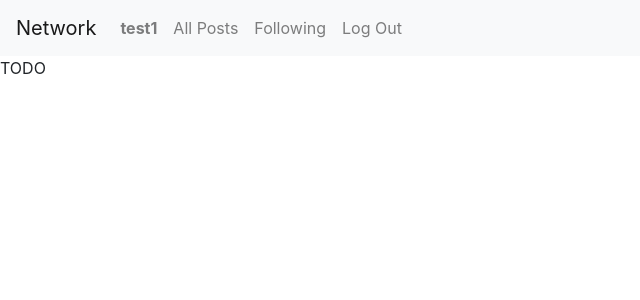
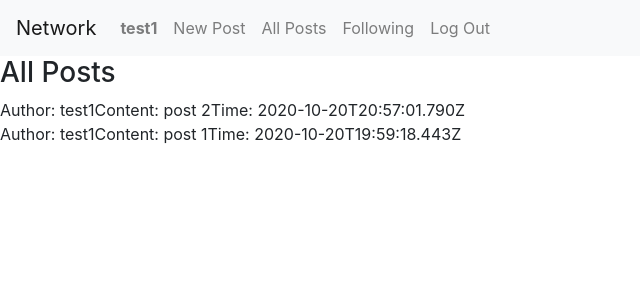
Before and after one commit to nh3223/cs_50_web_programming_with_python, a Django app: page / in a window 1280 px wide. Shown: the top 300 px of the page, without its empty margins (0-640 px from the left). Run offline with Django 3.2, Linux system fonts and the light colour scheme; a user stored in the database is signed in; data comes from the database, SQL or seed files in the repository; both versions use the stored data as it was after the commit; some libraries are stand-ins or nearby versions.

Commit message:
Project_4.  Basic functionality for new posts and showing all posts completed.  Details still to be worked out.

```diff
--- a/2020_version/project4/network/models.py
+++ b/2020_version/project4/network/models.py
@@ -13,7 +13,7 @@ class Post(Model):
     liked_by = ManyToManyField(User, blank=True, related_name='liked_posts')
 
     def serialize_post(self):
-        return serialize('json', Post.objects.all())
+        return {'author': self.author.username, 'content':self.content, 'timestamp': self.timestamp}
 
 class Follow(Model):
     follower = ForeignKey(User, on_delete=CASCADE, related_name='following_users')
--- /dev/null
+++ b/2020_version/project4/network/static/network/network.js
@@ -0,0 +1,77 @@
+document.addEventListener('DOMContentLoaded', function() {
+
+    // Use buttons to toggle between views
+    document.querySelector('#all_posts').addEventListener('click', () => get_posts('all_posts'));
+    document.querySelector('#following').addEventListener('click', () => get_posts('following'));
+    //document.querySelector('#profile').addEventListener('click', () => get_posts('profile'));
+    document.querySelector('#new_post').addEventListener('click', () => compose_post(null));
+    //document.querySelector('#edit_post').addEventListener('click', () => compose_post(post));
+
+    // By default, load all posts
+    get_posts('all_posts');
+  });
+
+  function compose_post(post) {
+    console.log('Enter compose_post_function')
+    // Display Compose Window
+    document.querySelector('#compose_view').style.display = 'block';
+
+    // Display Form
+    document.querySelector('#compose_view').innerHTML = get_post_form(post)
+
+}
+
+function get_posts(posts) {
+
+    // Hide New/Edit Post Form
+    document.querySelector('#compose_view').style.display='none'
+
+    // Show the Posts View Name
+    post_view_names = {'all_posts': 'All Posts', 'following': 'Following'}
+    document.querySelector('#post_view').innerHTML = `<h3>${post_view_names[posts]}</h3>`;
+
+    // Retrieve and show emails
+    fetch('/posts/' + posts)
+    .then(response => response.json())
+    .then(posts => {
+      console.log(posts)
+      let post_details = format_posts(posts)
+      document.querySelector('#post_view').innerHTML += post_details
+    });
+
+}
+
+function get_post_form(post=null) {
+    let button_text = (post) ? 'Edit Post':'Make New Post';
+    console.log(button_text)
+    let placeholder = (post) ? post['content']:'Enter Post'
+    post_form = '<form>'
+    post_form += `<textarea id="post_content" placeholder=${placeholder}></textarea><br>`
+    post_form += `<input type="Submit" id="compose_button" value=${button_text} onclick="make_post(${post})">`;
+    post_form += '</form>'
+    return post_form
+}
+
+function make_post() {
+
+    fetch('/posts', {
+        method: 'POST',
+        body: JSON.stringify({
+          content: document.querySelector('#post_content').value
+        })
+      })
+      .then(response => response.json())
+      .then(get_posts('all_posts'));
+}
+
+function format_posts(posts) {
+    let post_details = ''
+    posts.forEach(post => {
+      console.log(post['author'],post['content'],post['timestamp'])
+      post_details += `<div class="post_detail" style="cursor:pointer;">`
+      post_details += `Author: ${post['author']}<span class="tab">`
+      post_details += `Content: ${post['content']}</span><span class="tab">`
+      post_details += `Time: ${post['timestamp']}</span></div>`
+    });
+    return post_details;
+}
--- a/2020_version/project4/network/templates/network/index.html
+++ b/2020_version/project4/network/templates/network/index.html
@@ -1,5 +1,17 @@
 {% extends "network/layout.html" %}
+{% load static %}
 
 {% block body %}
-    TODO
+
+    <div id="compose_view">
+    </div>
+
+    <div id="post_view">
+    </div>
+
+
 {% endblock %}
+
+{% block script %}
+    <script src="{% static 'network/network.js' %}"></script>
+{% endblock %}
--- a/2020_version/project4/network/templates/network/layout.html
+++ b/2020_version/project4/network/templates/network/layout.html
@@ -6,6 +6,8 @@
         <title>{% block title %}Social Network{% endblock %}</title>
         <link rel="stylesheet" href="https://stackpath.bootstrapcdn.com/bootstrap/4.4.1/css/bootstrap.min.css" integrity="sha384-Vkoo8x4CGsO3+Hhxv8T/Q5PaXtkKtu6ug5TOeNV6gBiFeWPGFN9MuhOf23Q9Ifjh" crossorigin="anonymous">
         <link href="{% static 'network/styles.css' %}" rel="stylesheet">
+        {% block script %}
+        {% endblock %}
     </head>
     <body>
 
@@ -18,13 +20,16 @@
                     <li class="nav-item">
                         <a class="nav-link" href="#"><strong>{{ user.username }}</strong></a>
                     </li>
+                    <li class="nav-item">
+                        <a class="nav-link" id="new_post" href="#">New Post</a>
+                    </li>
                 {% endif %}
                 <li class="nav-item">
-                  <a class="nav-link" href="{% url 'index' %}">All Posts</a>
+                  <a class="nav-link" id="all_posts" href="{% url 'index' %}">All Posts</a>
                 </li>
                 {% if user.is_authenticated %}
                     <li class="nav-item">
-                        <a class="nav-link" href="#">Following</a>
+                        <a class="nav-link" id="following" href="#">Following</a>
                     </li>
                     <li class="nav-item">
                         <a class="nav-link" href="{% url 'logout' %}">Log Out</a>
--- a/2020_version/project4/network/urls.py
+++ b/2020_version/project4/network/urls.py
@@ -7,5 +7,7 @@ urlpatterns = [
     path("", views.index, name="index"),
     path("login", views.login_view, name="login"),
     path("logout", views.logout_view, name="logout"),
-    path("register", views.register, name="register")
+    path("register", views.register, name="register"),
+    path("posts", views.compose, name="compose"),
+    path("posts/<str:post_view>", views.posts, name="posts")
 ]
--- a/2020_version/project4/network/views.py
+++ b/2020_version/project4/network/views.py
@@ -1,10 +1,13 @@
+import json
 from django.contrib.auth import authenticate, login, logout
+from django.contrib.auth.decorators import login_required
 from django.db import IntegrityError
-from django.http import HttpResponse, HttpResponseRedirect
-from django.shortcuts import render
+from django.http import HttpResponse, HttpResponseRedirect, JsonResponse
+from django.shortcuts import render, redirect
 from django.urls import reverse
+from django.views.decorators.csrf import csrf_exempt
 
-from .models import User
+from .models import User, Post
 
 
 def index(request):
@@ -61,3 +64,51 @@ def register(request):
         return HttpResponseRedirect(reverse("index"))
     else:
         return render(request, "network/register.html")
+
+@csrf_exempt
+@login_required
+def compose(request, post=None):
+
+    print('Start compose view')
+    print(request.method)
+    # Adding a post must be via POST or PUT
+    if request.method != "POST" and request.method != "PUT":
+        print('Not post or put')
+        return JsonResponse({"error": "POST or PUT request required."}, status=400)
+
+    # Create post
+    author = request.user
+    print(author)
+    content = json.loads(request.body).get('content','')
+    print(content)
+    if request.method == 'POST':
+        post = Post(author=author, content=content)
+        print(post.author,post.content)
+    else:
+        post.content = content
+    post.save()
+
+    return JsonResponse({"message": "Posted successfully."}, status=201)
+
+def posts(request, post_view):
+
+    # Filter emails returned based on mailbox
+    if post_view == "all_posts":
+        posts = Post.objects.all()
+
+    elif post_view == "following":
+        pass
+        #emails = Email.objects.filter(
+        #    user=request.user, sender=request.user
+        #)
+    elif post_view == "profile":
+        pass
+        #emails = Email.objects.filter(
+        #    user=request.user, recipients=request.user, archived=True
+        #)
+    else:
+        return JsonResponse({"error": "Invalid Post View"}, status=400)
+
+    # Return emails in reverse chronologial order
+    posts = posts.order_by("-timestamp").all()
+    return JsonResponse([post.serialize_post() for post in posts], safe=False)
```
Also changed, not shown: 2020_version/project4/network/forms.py (added, +7 -0 lines), 2020_version/project4/db.sqlite3, 2020_version/project4/network/migrations/0002_follow_post.py (added).
